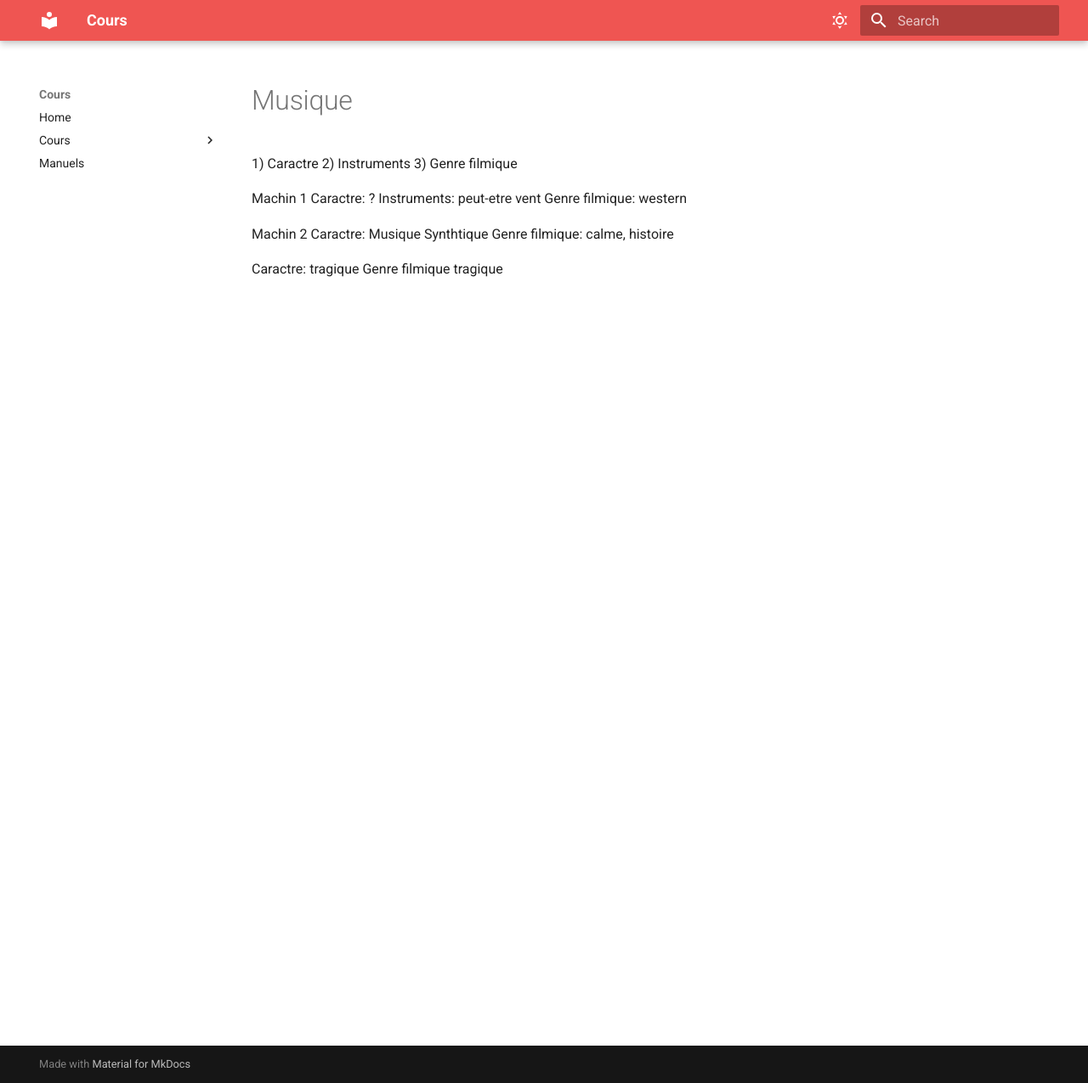
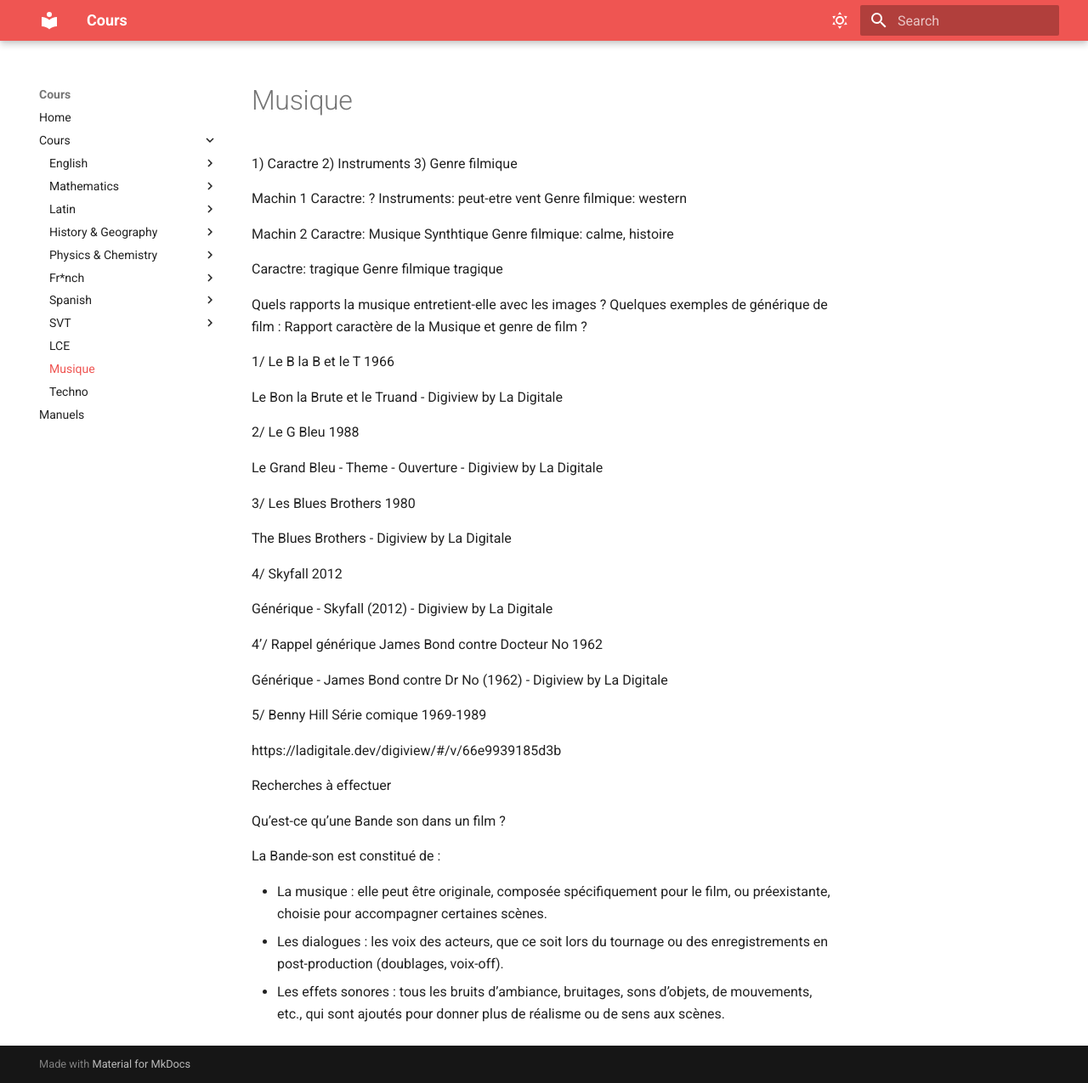
Before and after one commit to Labfox/Cours, an MkDocs documentation site: the page built from docs/music/index.md, in a window 1280 px wide and 1275 px high. Shown: the whole window at 85% size. Built offline with MkDocs 1.6.1 and Material for MkDocs 9.7.7, drawn with Linux system fonts in a browser that asks for light colours.

Commit message:
Homework 2

```diff
--- a/docs/music/index.md
+++ b/docs/music/index.md
@@ -17,3 +17,42 @@
 
 Caractre: tragique
 Genre filmique tragique
+
+
+Quels rapports la musique entretient-elle avec les images ?
+Quelques exemples de générique de film :
+Rapport caractère de la Musique et genre de film ?
+
+1/ Le B la B et le T 1966
+
+Le Bon la Brute et le Truand - Digiview by La Digitale
+
+2/ Le G Bleu 1988
+
+Le Grand Bleu - Theme - Ouverture - Digiview by La Digitale
+
+3/ Les Blues Brothers 1980
+
+The Blues Brothers - Digiview by La Digitale
+
+4/ Skyfall 2012
+
+Générique - Skyfall (2012) - Digiview by La Digitale
+
+4’/ Rappel générique James Bond contre Docteur No 1962
+
+Générique - James Bond contre Dr No (1962) - Digiview by La Digitale
+
+5/ Benny Hill Série comique 1969-1989
+
+https://ladigitale.dev/digiview/#/v/66e9939185d3b
+
+Recherches à effectuer
+
+Qu’est-ce qu’une Bande son dans un film ?
+
+La Bande-son est constitué de :
+
+- La musique : elle peut être originale, composée spécifiquement pour le film, ou préexistante, choisie pour accompagner certaines scènes.
+- Les dialogues : les voix des acteurs, que ce soit lors du tournage ou des enregistrements en post-production (doublages, voix-off).
+- Les effets sonores : tous les bruits d’ambiance, bruitages, sons d’objets, de mouvements, etc., qui sont ajoutés pour donner plus de réalisme ou de sens aux scènes.
--- a/mkdocs.yml
+++ b/mkdocs.yml
@@ -59,6 +59,8 @@
         - "Home": "svt/index.md"
         - "Chapter 2": "svt/chapter2.md"
     - LCE: "lce/main.md"
+    - Musique: "music/index.md"
+    - Techno: "techno/securiteroutiere.md"
   - Manuels: "manuels/index.md"
 
 markdown_extensions:
```
Also changed, not shown: docs/french/sequency1/exercices.md (+25 -2 lines), docs/spanish/index.md (+9 -9 lines), docs/techno/securiteroutiere.md (renamed from docs/techno/secriterroutiere.md).
